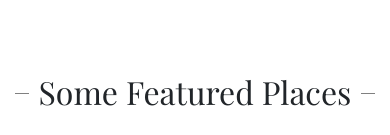
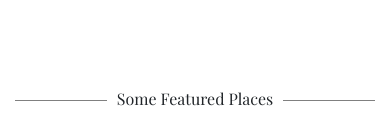
Before and after one commit to Jekari99/hotels, a React (Create React App) app: page / in a window 390 px wide. Shown: the part 662-797 px from the top of the page. Built offline with nearby package versions, Linux system fonts and the light colour scheme; a web font is replaced by a local one.

Commit message:
fixed text

```diff
--- a/src/pages/Home.js
+++ b/src/pages/Home.js
@@ -1,5 +1,6 @@
 import Featured from "../components/Featured";
 import { Link } from "react-router-dom";
+
 
 function Home() {
     return (
@@ -20,7 +21,7 @@ function Home() {
             <br />
             <br />
             <div className="container-fluid" id="featured" style={{ justifyContent: 'center', alignItems: 'center', textAlign: 'center' }}>
-                <h2 style={{ width: '100%', textAlign: 'center', borderBottom: '1px solid grey', lineHeight: '0.1em', margin: '10px 0 20px' }}><span style={{ background: '#fff', padding: '0 10px' }}>Some Featured Places</span></h2>
+                <h2 style={{ width: '100%', textAlign: 'center', borderBottom: '1px solid grey', lineHeight: '0.1em', margin: '10px 0 20px' }}><span id="featured-places" style={{ background: '#fff', padding: '0 10px', fontSize: 'clamp(1rem, 2.5vw, 2rem)' }}>Some Featured Places</span></h2>
             </div>
 
             <div className="row" style={{ margin: '2rem', padding: '10px', justifyContent: 'center', textAlign: 'center' }}>
@@ -71,7 +72,7 @@ function Home() {
             <br />
             <br />
 
-        </div>
+        </div >
     );
 }
 export default Home;
```
